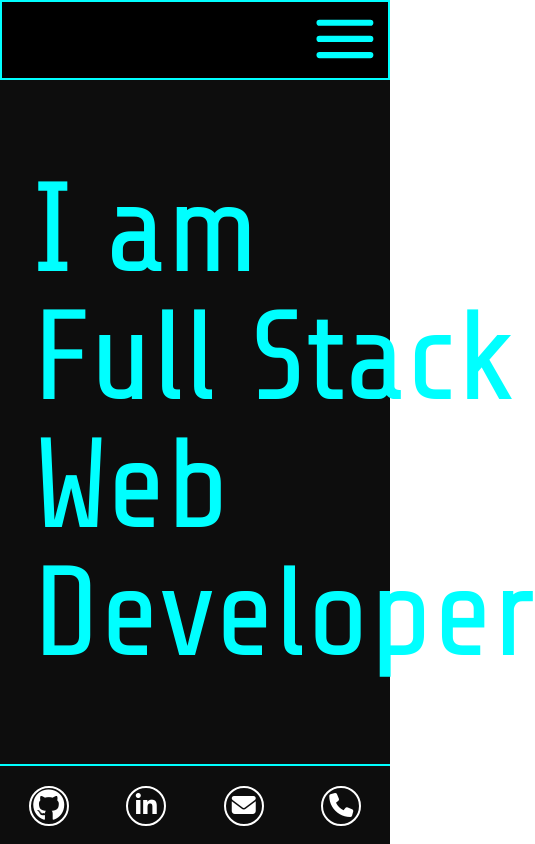
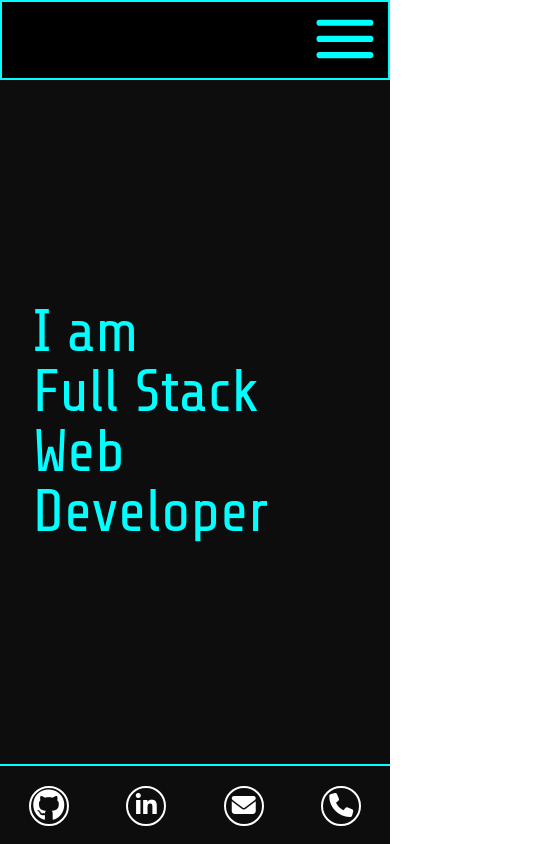
Before and after one commit to pramotepon/portfolio, a React (Vite) app: page / in a window 390 px wide. Shown: the whole page, 535 px wide, since content can reach past the window. Built offline with nearby package versions, Linux system fonts and the light colour scheme.

Commit message:
Responsive navbar and home page

```diff
--- a/src/screens/HomeScreen.jsx
+++ b/src/screens/HomeScreen.jsx
@@ -5,10 +5,10 @@ const HomeScreen = () => {
   return (
     <ScreenLayout title={'Home'}>
       <div className='flex min-h-screen'>
-        <div className='my-auto'>
-          <h1 className='text-tertiary text-9xl'>I am</h1>
-          <h1 className='text-tertiary text-9xl'>Full Stack</h1>
-          <h1 className='text-tertiary text-9xl'>Web Developer</h1>
+        <div className='my-auto text-6xl sm:text-8xl md:text-9xl'>
+          <h1 className='text-tertiary'>I am</h1>
+          <h1 className='text-tertiary'>Full Stack</h1>
+          <h1 className='text-tertiary'>Web Developer</h1>
         </div>
       </div>
     </ScreenLayout>
```
Also changed, not shown: 1 other file (tests, documents, lock files or other folders).
